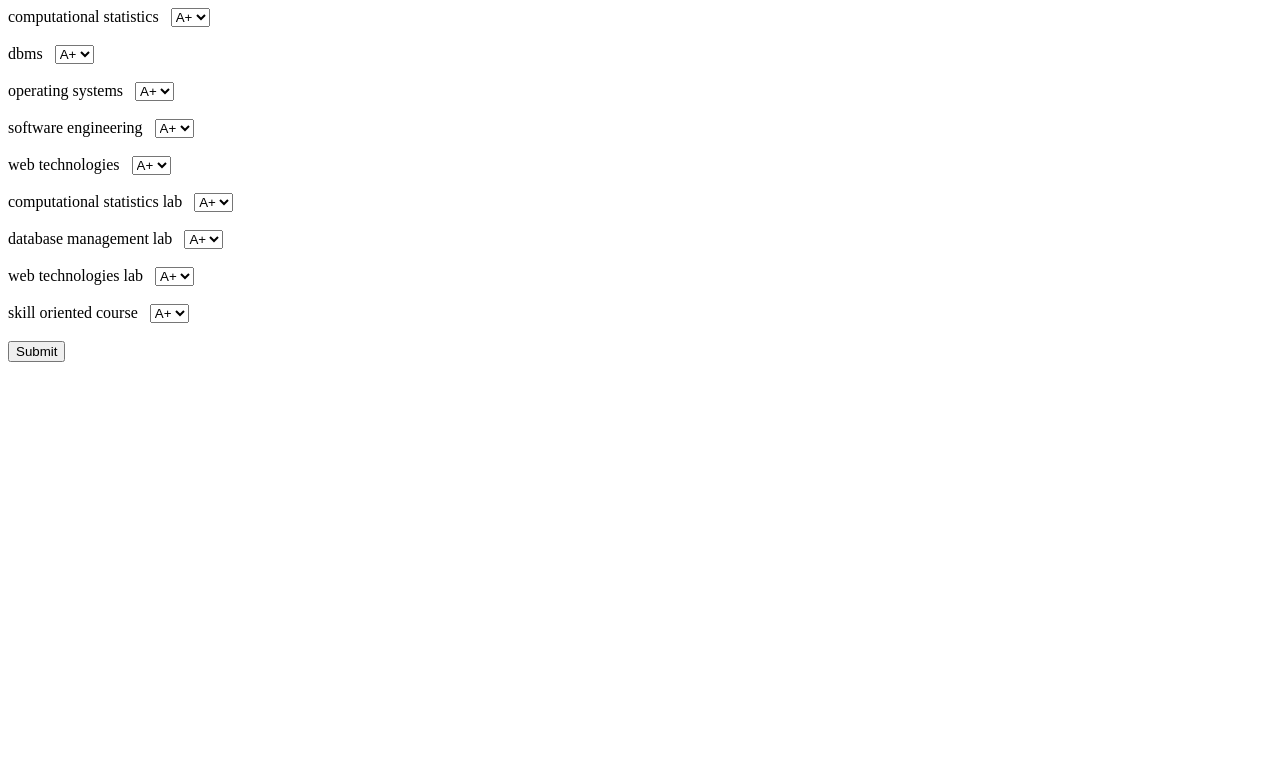
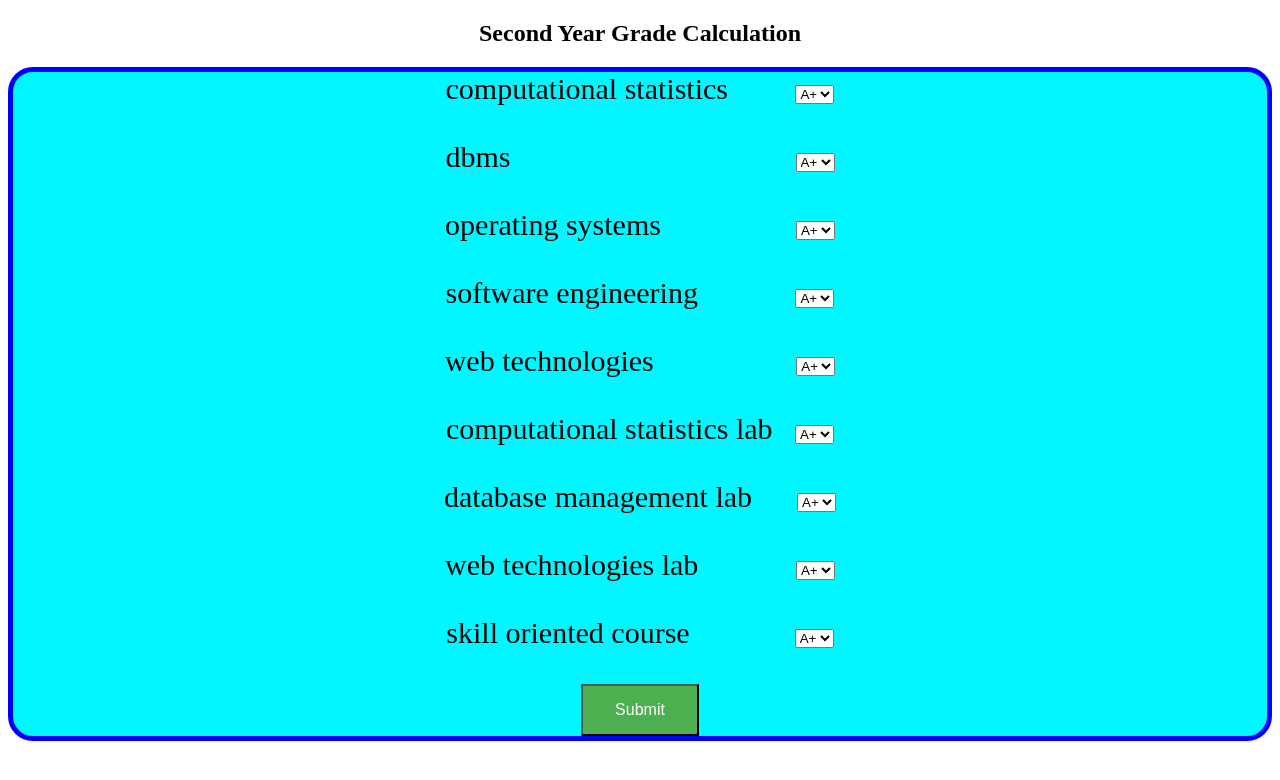
Before and after one commit to AdapaHemanth-01/sairam, a plain HTML site: page index.html in a window 1280 px wide. Drawn offline with Linux system fonts and the light colour scheme.

Commit message:
Update index.html

```diff
--- a/index.html
+++ b/index.html
@@ -1,13 +1,38 @@
 <!DOCTYPE html>
-<html>
+<html lang="en">
 <head>
-
+    <meta charset="UTF-8">
+    <meta http-equiv="X-UA-Compatible" content="IE=edge">
+    <meta name="viewport" content="width=device-width, initial-scale=1.0">
     <title>grading</title>
+    <style>
+    #hi{
+       border:thick solid blue;
+       border-radius: 25px;
+       background-color: rgb(0, 247, 255);
+       font-size: 30px;
+       width: vw;
+       height: vh;
+       text-align:center;
+    }
+    .button1 {
+        background-color: #4CAF50;
+        color: white;
+        padding: 15px 32px;
+        display: inline-block;
+        font-size: 16px;
+    }
+    span{
+        align:center;
+    }
+    </style>
 </head>
-<body>
-    <form>
-
-        <span>computational statistics &nbsp;</span>
+<body align="center">
+    <h2>Second Year Grade Calculation</h2>
+    <div id="hi" align="center">
+    <form action="" >
+        <center>
+        <span>computational statistics &emsp;&nbsp;&nbsp;&nbsp;</span>
         <select id="1">
             <option value="10">A+</option>
             <option value="9">A</option>
@@ -18,7 +43,7 @@
         </select>
         <br>
         <br>
-        <span>dbms &nbsp;</span>
+        <span>dbms &nbsp;&nbsp;&nbsp;&emsp;&nbsp;&nbsp;&nbsp;&nbsp;&nbsp;&nbsp;&nbsp;&nbsp;&nbsp;&nbsp;&nbsp;&nbsp;&nbsp;&nbsp;&nbsp;&nbsp;&nbsp;&nbsp;&nbsp;&nbsp;&nbsp;&nbsp;&nbsp;&nbsp;&nbsp;&nbsp;&nbsp;&nbsp;&nbsp;</span>
         <select id="2">
             <option value="10">A+</option>
             <option value="9">A</option>
@@ -29,7 +54,7 @@
         </select>
         <br><br>
 
-        <span>operating systems &nbsp;</span>
+        <span>operating systems &ensp;&emsp;&emsp;&nbsp;&nbsp;&nbsp;&nbsp;&nbsp;&nbsp;</span>
         <select id="3">
             <option value="10">A+</option>
             <option value="9">A</option>
@@ -39,7 +64,7 @@
             <option value="5">E</option>
         </select>
         <br><br>
-        <span>software engineering &nbsp;</span>
+        <span>software engineering &ensp;&ensp;&ensp;&ensp;&nbsp;&nbsp;&nbsp;</span>
         <select id="4">
             <option value="10">A+</option>
             <option value="9">A</option>
@@ -49,7 +74,7 @@
             <option value="5">E</option>
         </select>
         <br><br>
-        <span>web technologies &nbsp;</span>
+        <span>web technologies &ensp;&ensp;&ensp;&ensp;&nbsp;&nbsp;&nbsp;&nbsp;&nbsp;&nbsp;&nbsp;&nbsp;&nbsp;</span>
         <select id="5">
             <option value="10">A+</option>
             <option value="9">A</option>
@@ -69,7 +94,7 @@
             <option value="5">E</option>
         </select>
         <br><br>
-        <span>database management lab &nbsp;</span>
+        <span>database management lab &nbsp;&nbsp;&ensp;</span>
         <select id="7">
             <option value="10">A+</option>
             <option value="9">A</option>
@@ -79,7 +104,7 @@
             <option value="5">E</option>
         </select>
         <br><br>
-        <span>web technologies lab &nbsp;</span>
+        <span>web technologies lab &nbsp;&ensp;&ensp;&ensp;&emsp;</span>
         <select id="8">
             <option value="10">A+</option>
             <option value="9">A</option>
@@ -89,7 +114,7 @@
             <option value="5">E</option>
         </select>
         <br><br>
-        <span>skill oriented course &nbsp;</span>
+        <span>skill oriented course &emsp;&ensp;&ensp;&ensp;&ensp;</span>
         <select id="9">
             <option value="10">A+</option>
             <option value="9">A</option>
@@ -101,8 +126,12 @@
         <br>
         <br>
 
-        <input type="submit" onclick="fun()">
+        <input type="submit" class="button1" onclick="fun()">
+
+
+        </center>
     </form>
+    </div>
 
     <script>
 
@@ -119,10 +148,12 @@
                     var x=document.getElementById(i).value*1.5;
                     sum+=x;
                 }
-                var x=document.getElementById(9).value*2;
-                    sum+=x;
+                var x=document.getElementById('9').value*2;
+                sum+=x;
                 sum=sum/21.5;
-                window.alert(sum.toFixed(2));
+
+                //document.getElementById('result').innerHTML=sum;
+                window.alert("Your SGPA"+sum.toFixed(2));
         }
 
 
```
